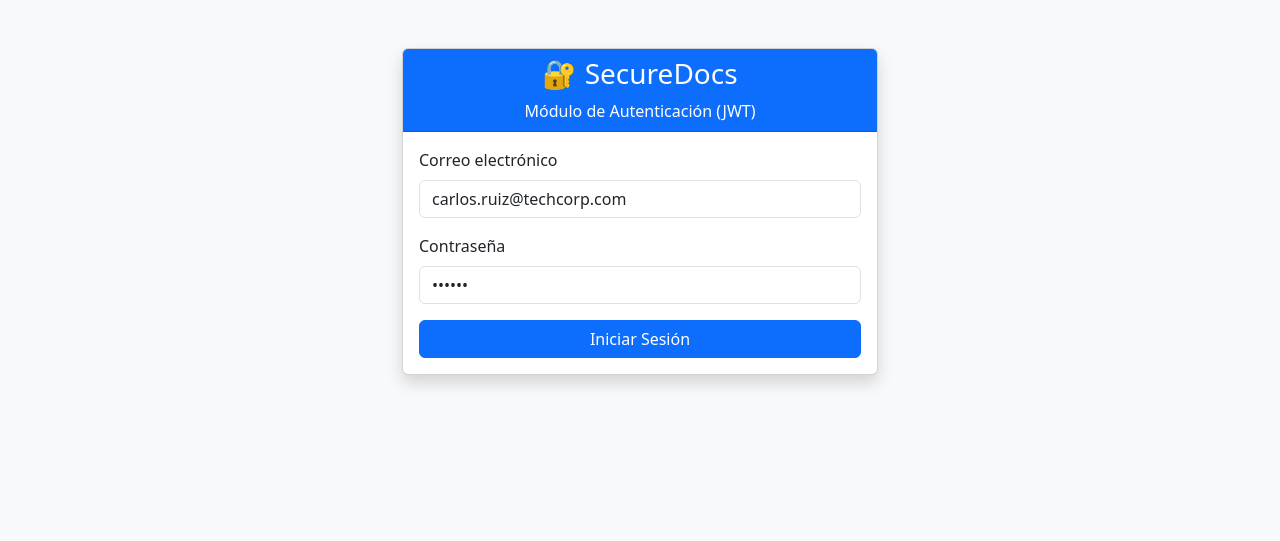
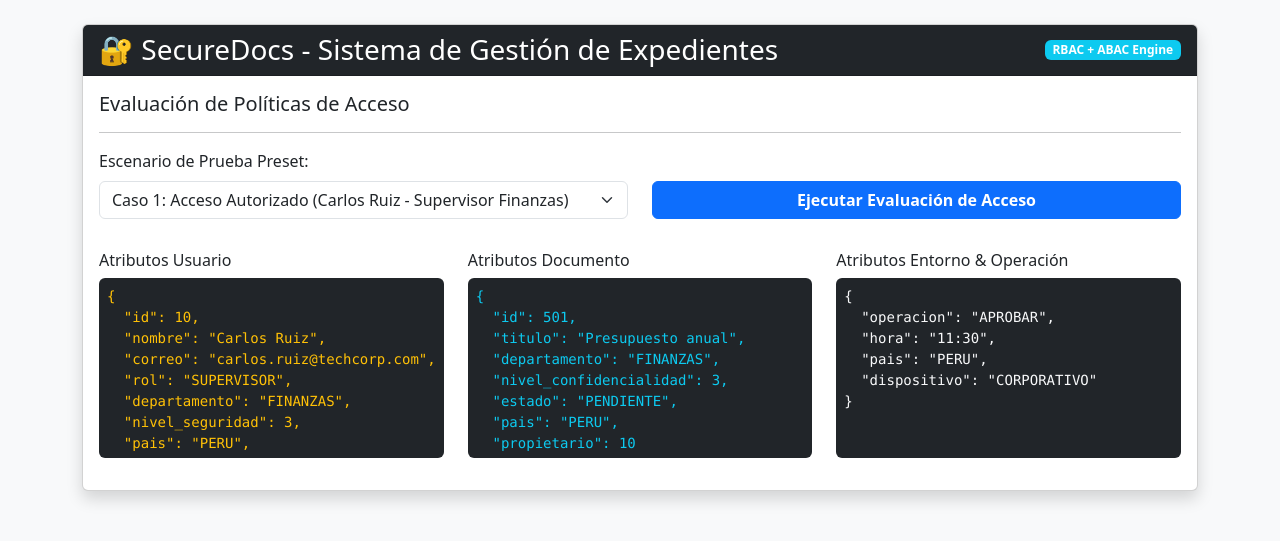
Before and after one commit to SHEILA-DIAZ/LAB06-Nube, a Flask app: page / in a window 1280 px wide. Shown: the top 541 px of the page. Run offline with Flask 3, Linux system fonts and the light colour scheme.

Commit message:
feat: interfaz de evaluacion rbac abac lista con casos de prueba

```diff
--- a/app.py
+++ b/app.py
@@ -2,6 +2,8 @@ from flask import Flask, render_template
 from flask_cors import CORS
 from config.database import init_db
 from routes.auth_routes import auth_bp
+from routes.documento_routes import doc_bp
+from routes.audit_routes import audit_bp
 
 app = Flask(__name__)
 CORS(app)
@@ -11,6 +13,8 @@ init_db()
 
 # Registrar Rutas
 app.register_blueprint(auth_bp)
+app.register_blueprint(doc_bp)
+app.register_blueprint(audit_bp)
 
 @app.route('/')
 def index():
--- a/templates/index.html
+++ b/templates/index.html
@@ -2,66 +2,112 @@
 <html lang="es">
 <head>
     <meta charset="UTF-8">
-    <title>SecureDocs - Login</title>
+    <title>SecureDocs - RBAC + ABAC</title>
     <link href="https://cdn.jsdelivr.net/npm/bootstrap@5.3.0/dist/css/bootstrap.min.css" rel="stylesheet">
 </head>
 <body class="bg-light p-4">
-    <div class="container" style="max-width: 500px;">
-        <div class="card shadow mt-4">
-            <div class="card-header bg-primary text-white text-center">
-                <h3>🔐 SecureDocs</h3>
-                <p class="m-0">Módulo de Autenticación (JWT)</p>
+    <div class="container">
+        <div class="card shadow mb-4">
+            <div class="card-header bg-dark text-white d-flex justify-content-between align-items-center">
+                <h3 class="m-0">🔐 SecureDocs - Sistema de Gestión de Expedientes</h3>
+                <span class="badge bg-info">RBAC + ABAC Engine</span>
             </div>
             <div class="card-body">
-                <form id="loginForm">
-                    <div class="mb-3">
-                        <label class="form-label">Correo electrónico</label>
-                        <input type="email" id="correo" class="form-control" value="carlos.ruiz@techcorp.com" required>
+                <h5>Evaluación de Políticas de Acceso</h5>
+                <hr>
+                <div class="row">
+                    <div class="col-md-6">
+                        <label class="form-label">Escenario de Prueba Preset:</label>
+                        <select id="selectEscenario" class="form-select mb-3" onchange="cargarEscenario()">
+                            <option value="1">Caso 1: Acceso Autorizado (Carlos Ruiz - Supervisor Finanzas)</option>
+                            <option value="2">Caso 2: Denegado por RBAC (Empleado intenta aprobar)</option>
+                            <option value="3">Caso 3: Denegado por ABAC (Nivel de seguridad insuficiente / Área distinta)</option>
+                        </select>
                     </div>
-                    <div class="mb-3">
-                        <label class="form-label">Contraseña</label>
-                        <input type="password" id="password" class="form-control" value="123456" required>
+                    <div class="col-md-6 d-flex align-items-end mb-3">
+                        <button onclick="evaluar()" class="btn btn-primary w-100 fw-bold">Ejecutar Evaluación de Acceso</button>
                     </div>
-                    <button type="submit" class="btn btn-primary w-100">Iniciar Sesión</button>
-                </form>
+                </div>
 
-                <div id="resultado" class="mt-4 d-none">
-                    <div class="alert alert-success">
-                        <h5>¡Autenticación Exitosa!</h5>
-                        <p class="mb-1"><strong>Usuario:</strong> <span id="uNombre"></span></p>
-                        <p class="mb-1"><strong>Rol:</strong> <span id="uRol"></span></p>
-                        <p class="mb-1"><strong>Departamento:</strong> <span id="uDept"></span></p>
-                        <hr>
-                        <small class="text-break"><strong>JWT Token:</strong> <span id="uToken"></span></small>
+                <div class="row mt-3">
+                    <div class="col-md-4">
+                        <h6>Atributos Usuario</h6>
+                        <pre id="jsonUsuario" class="bg-dark text-warning p-2 rounded" style="height: 180px;"></pre>
                     </div>
+                    <div class="col-md-4">
+                        <h6>Atributos Documento</h6>
+                        <pre id="jsonDocumento" class="bg-dark text-info p-2 rounded" style="height: 180px;"></pre>
+                    </div>
+                    <div class="col-md-4">
+                        <h6>Atributos Entorno & Operación</h6>
+                        <pre id="jsonEntorno" class="bg-dark text-light p-2 rounded" style="height: 180px;"></pre>
+                    </div>
+                </div>
+
+                <div id="panelResultado" class="mt-4 d-none p-3 rounded">
+                    <h4 id="resTitulo"></h4>
+                    <p id="resMensaje" class="fs-5 m-0"></p>
                 </div>
             </div>
         </div>
     </div>
 
     <script>
-        document.getElementById('loginForm').addEventListener('submit', async (e) => {
-            e.preventDefault();
-            const correo = document.getElementById('correo').value;
-            const password = document.getElementById('password').value;
+        const escenarios = {
+            "1": {
+                usuario: {"id": 10, "nombre": "Carlos Ruiz", "correo": "carlos.ruiz@techcorp.com", "rol": "SUPERVISOR", "departamento": "FINANZAS", "nivel_seguridad": 3, "pais": "PERU", "tipo_contrato": "INTERNO", "estado": "ACTIVO"},
+                documento: {"id": 501, "titulo": "Presupuesto anual", "departamento": "FINANZAS", "nivel_confidencialidad": 3, "estado": "PENDIENTE", "pais": "PERU", "propietario": 10},
+                operacion: "APROBAR",
+                entorno: {"hora": "11:30", "pais": "PERU", "dispositivo": "CORPORATIVO"}
+            },
+            "2": {
+                usuario: {"id": 11, "nombre": "Lucia Mendez", "correo": "lucia.mendez@techcorp.com", "rol": "EMPLEADO", "departamento": "RRHH", "nivel_seguridad": 2, "pais": "PERU", "tipo_contrato": "INTERNO", "estado": "ACTIVO"},
+                documento: {"id": 501, "titulo": "Presupuesto anual", "departamento": "FINANZAS", "nivel_confidencialidad": 3, "estado": "PENDIENTE", "pais": "PERU", "propietario": 10},
+                operacion: "APROBAR",
+                entorno: {"hora": "11:30", "pais": "PERU", "dispositivo": "CORPORATIVO"}
+            },
+            "3": {
+                usuario: {"id": 11, "nombre": "Lucia Mendez", "correo": "lucia.mendez@techcorp.com", "rol": "EMPLEADO", "departamento": "RRHH", "nivel_seguridad": 2, "pais": "PERU", "tipo_contrato": "INTERNO", "estado": "ACTIVO"},
+                documento: {"id": 502, "titulo": "Presupuesto Corporativo", "departamento": "FINANZAS", "nivel_confidencialidad": 4, "estado": "PENDIENTE", "pais": "PERU", "propietario": 12},
+                operacion: "MODIFICAR",
+                entorno: {"hora": "11:30", "pais": "PERU", "dispositivo": "CORPORATIVO"}
+            }
+        };
 
-            const res = await fetch('/auth/login', {
+        function cargarEscenario() {
+            const val = document.getElementById('selectEscenario').value;
+            const esc = escenarios[val];
+            document.getElementById('jsonUsuario').innerText = JSON.stringify(esc.usuario, null, 2);
+            document.getElementById('jsonDocumento').innerText = JSON.stringify(esc.documento, null, 2);
+            document.getElementById('jsonEntorno').innerText = JSON.stringify({operacion: esc.operacion, ...esc.entorno}, null, 2);
+        }
+
+        async function evaluar() {
+            const val = document.getElementById('selectEscenario').value;
+            const esc = escenarios[val];
+
+            const res = await fetch('/documentos/evaluar', {
                 method: 'POST',
-                headers: { 'Content-Type': 'application/json' },
-                body: JSON.stringify({ correo, password })
+                headers: {'Content-Type': 'application/json'},
+                body: JSON.stringify(esc)
             });
 
             const data = await res.json();
+            const panel = document.getElementById('panelResultado');
+            panel.classList.remove('d-none', 'alert-success', 'alert-danger');
+
             if (res.ok) {
-                document.getElementById('resultado').classList.remove('d-none');
-                document.getElementById('uNombre').innerText = data.usuario.nombre;
-                document.getElementById('uRol').innerText = data.usuario.rol;
-                document.getElementById('uDept').innerText = data.usuario.departamento;
-                document.getElementById('uToken').innerText = data.token;
+                panel.classList.add('alert', 'alert-success');
+                document.getElementById('resTitulo').innerText = '✅ ACCESO AUTORIZADO (RBAC = OK, ABAC = OK)';
+                document.getElementById('resMensaje').innerText = data.mensaje;
             } else {
-                alert(data.mensaje);
+                panel.classList.add('alert', 'alert-danger');
+                document.getElementById('resTitulo').innerText = `❌ ACCESO DENEGADO (Fallo en: ${data.etapa_fallo})`;
+                document.getElementById('resMensaje').innerText = data.mensaje;
             }
-        });
+        }
+
+        window.onload = cargarEscenario;
     </script>
 </body>
 </html>
```
Also changed, not shown: routes/audit_routes.py (added, +23 -0 lines), routes/documento_routes.py (added, +52 -0 lines), database/securedocs.db.
